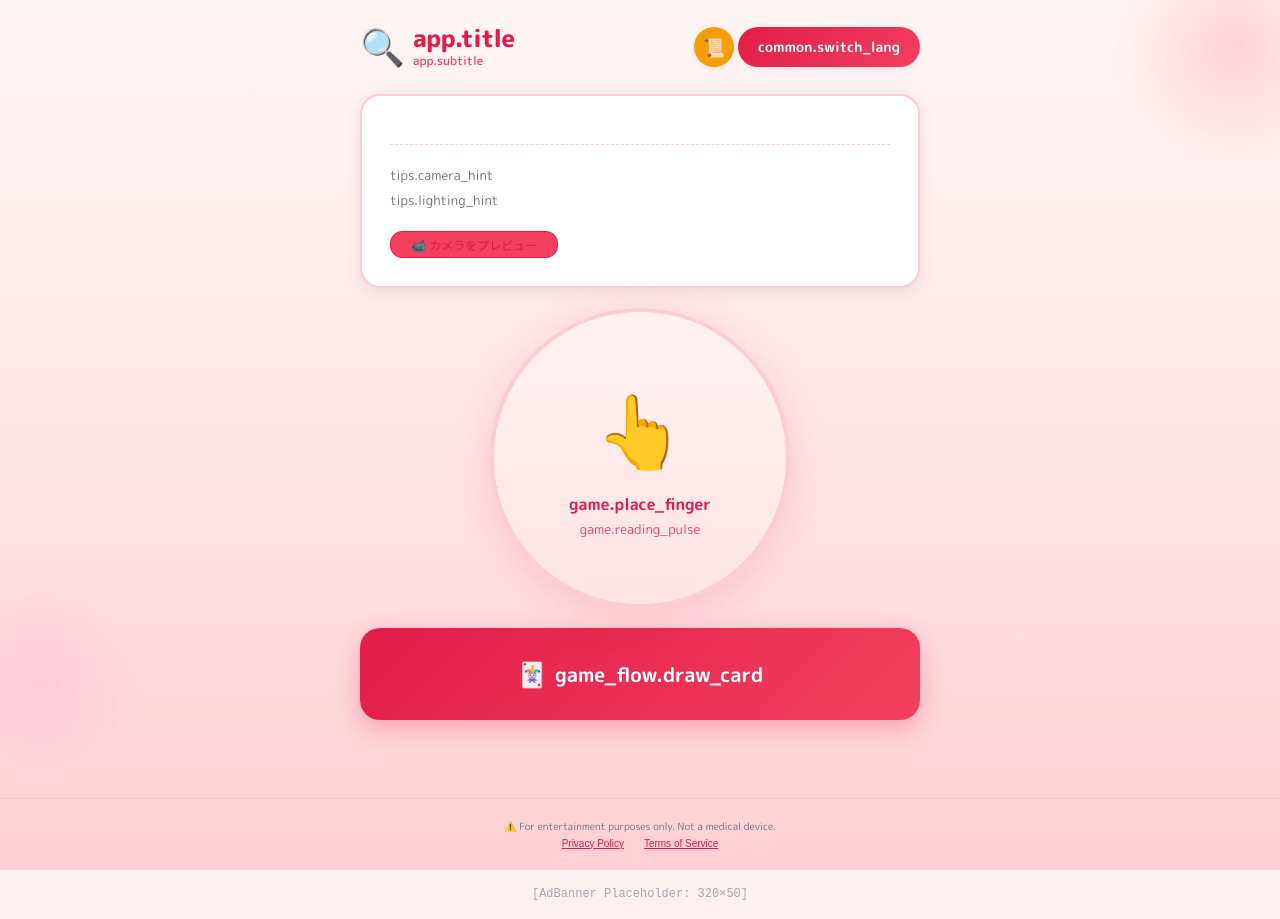
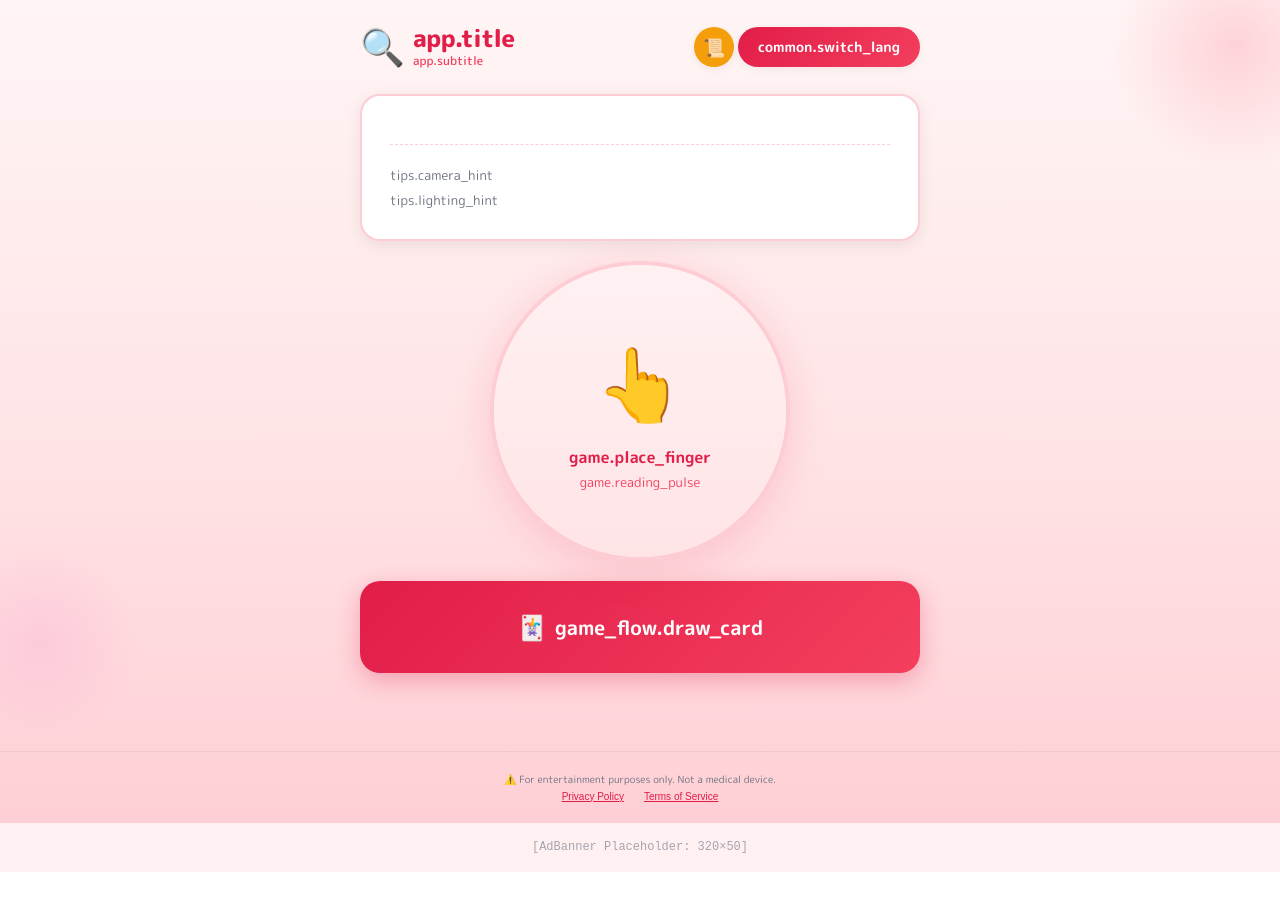
Before and after one commit to masakiaaaaaaa/liar, a React (Vite) app: page / in a window 1280 px wide. After the commit the page ends 872 px from the top, so only its background shows below. Built offline with nearby package versions, Linux system fonts and the light colour scheme; the HTML template or start-up script is replaced by a standard one; what @capacitor/core would draw is missing.

Commit message:
feat: Remove camera preview button, increase video opacity

```diff
--- a/src/App.tsx
+++ b/src/App.tsx
@@ -68,9 +68,8 @@ function App() {
   const [inAppBrowser] = useState(() => isInAppBrowser());
 
   const isCameraActive = gameState === 'SCANNING' || gameState === 'ANALYZING';
-  const [showCameraPreview, setShowCameraPreview] = useState(false);
 
-  const { videoRef, ready, error } = useCamera({ active: isCameraActive || showCameraPreview });
+  const { videoRef, ready, error } = useCamera({ active: isCameraActive });
   const { init, toggle, on, fallbackMode } = useTorch();
   const { dataPoints, sqi, bpm, rmssd, peakCount, confidence } = useScanner({ videoRef, active: ready && isCameraActive });
 
@@ -525,60 +524,6 @@ function App() {
                 <p style={{ margin: 0 }}>
                   {t('tips.lighting_hint')}
                 </p>
-
-                {/* Camera Preview Toggle */}
-                <button
-                  onClick={() => setShowCameraPreview(!showCameraPreview)}
-                  style={{
-                    marginTop: 'var(--space-md)',
-                    padding: 'var(--space-xs) var(--space-md)',
-                    background: showCameraPreview ? 'var(--color-primary)' : 'var(--color-primary-light)',
-                    color: showCameraPreview ? 'white' : 'var(--color-primary)',
-                    border: '1px solid var(--color-primary)',
-                    borderRadius: 'var(--radius-md)',
-                    fontSize: '12px',
-                    cursor: 'pointer',
-                    transition: 'all 0.2s ease'
-                  }}
-                >
-                  📹 {showCameraPreview ? 'プレビューを閉じる' : 'カメラをプレビュー'}
-                </button>
-
-                {/* Camera Preview Video */}
-                {showCameraPreview && (
-                  <div style={{
-                    marginTop: 'var(--space-md)',
-                    borderRadius: 'var(--radius-md)',
-                    overflow: 'hidden',
-                    border: '2px solid var(--color-primary)',
-                    position: 'relative'
-                  }}>
-                    <video
-                      ref={videoRef}
-                      autoPlay
-                      playsInline
-                      muted
-                      style={{
-                        width: '100%',
-                        height: '120px',
-                        objectFit: 'cover',
-                        display: 'block'
-                      }}
-                    />
-                    <div style={{
-                      position: 'absolute',
-                      bottom: '4px',
-                      left: '4px',
-                      background: 'rgba(0,0,0,0.6)',
-                      color: 'white',
-                      fontSize: '10px',
-                      padding: '2px 6px',
-                      borderRadius: '4px'
-                    }}>
-                      👆 このカメラを指で塞いでください
-                    </div>
-                  </div>
-                )}
               </div>
             </div>
           )}
--- a/src/components/Scanner/CameraView.tsx
+++ b/src/components/Scanner/CameraView.tsx
@@ -44,7 +44,7 @@ export const CameraView: React.FC<CameraViewProps> = ({
                     width: '100%',
                     height: '100%',
                     objectFit: 'cover',
-                    opacity: showPreview ? 0.5 : 0,
+                    opacity: showPreview ? 0.85 : 0,
                 }}
                 aria-hidden="true"
             />
```
